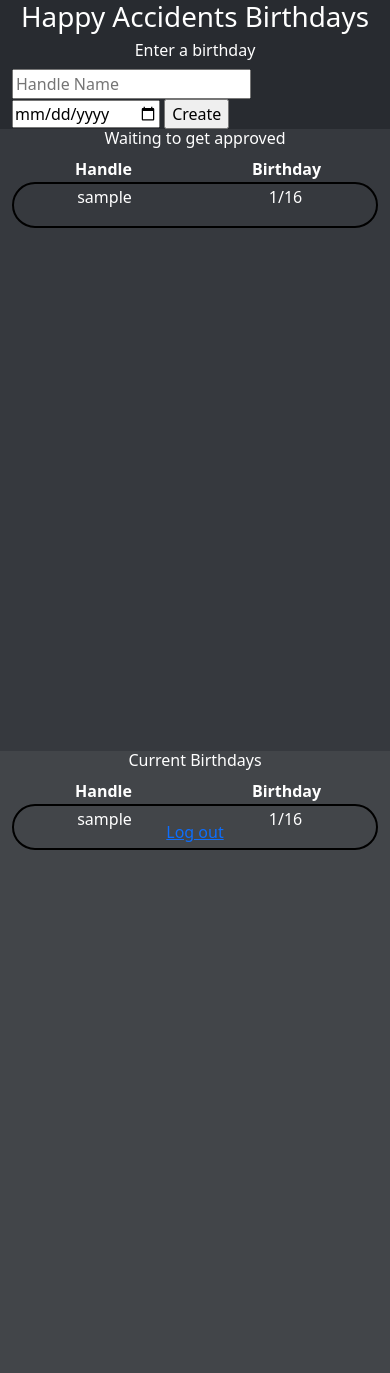
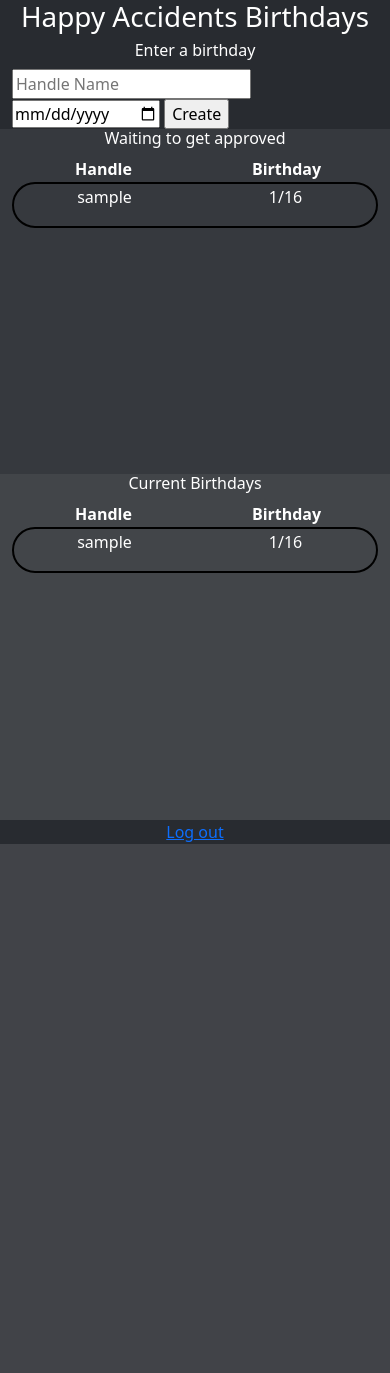
Before and after one commit to Jlynn209/ha-birthday-tracker, a Flask app: template flask_app/templates/dashboard.html in a window 390 px wide. After the commit the page ends 844 px from the top, so only its background shows below. Run offline with Flask 2, Linux system fonts and the light colour scheme; the template is opened without the code that fills it: most values are stand-ins (such as "Sample title", 1, 10 or a date in 2020).

Commit message:
approved css

```diff
--- a/flask_app/static/css/dash.css
+++ b/flask_app/static/css/dash.css
@@ -1,4 +1,4 @@
-@media all and (max-width: 1500px) {
+@media all and (max-width: 800px) {
     h2, th, td {
         font-size: medium;
     }
@@ -13,15 +13,15 @@
     }
 
     .left{
-        min-height: 90%;
-        max-height: 90%;
+        min-height: auto;
+        max-height: 50%;
         overflow-y: auto;
         background-color: rgb(54,57,62);
     }
 
     .right{
-        min-height: 90%;
-        max-height: 90%;
+        min-height: auto;
+        max-height: 50%;
         overflow-y: auto;
         background-color: rgb(66,69,73);
     }
@@ -40,7 +40,7 @@
 }
 
 
-@media all and (min-width: 1501px) {
+@media all and (min-width: 801px) {
     td, p {
         font-weight: bold;
     }
```
